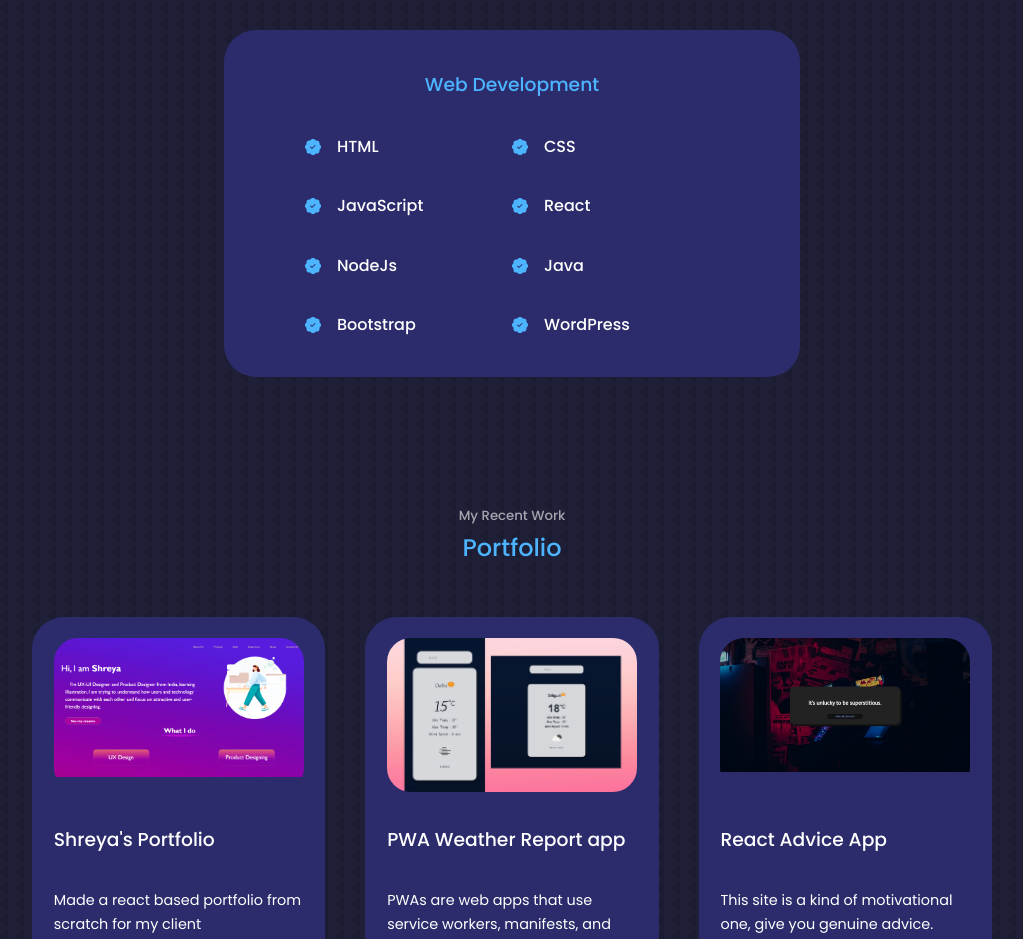
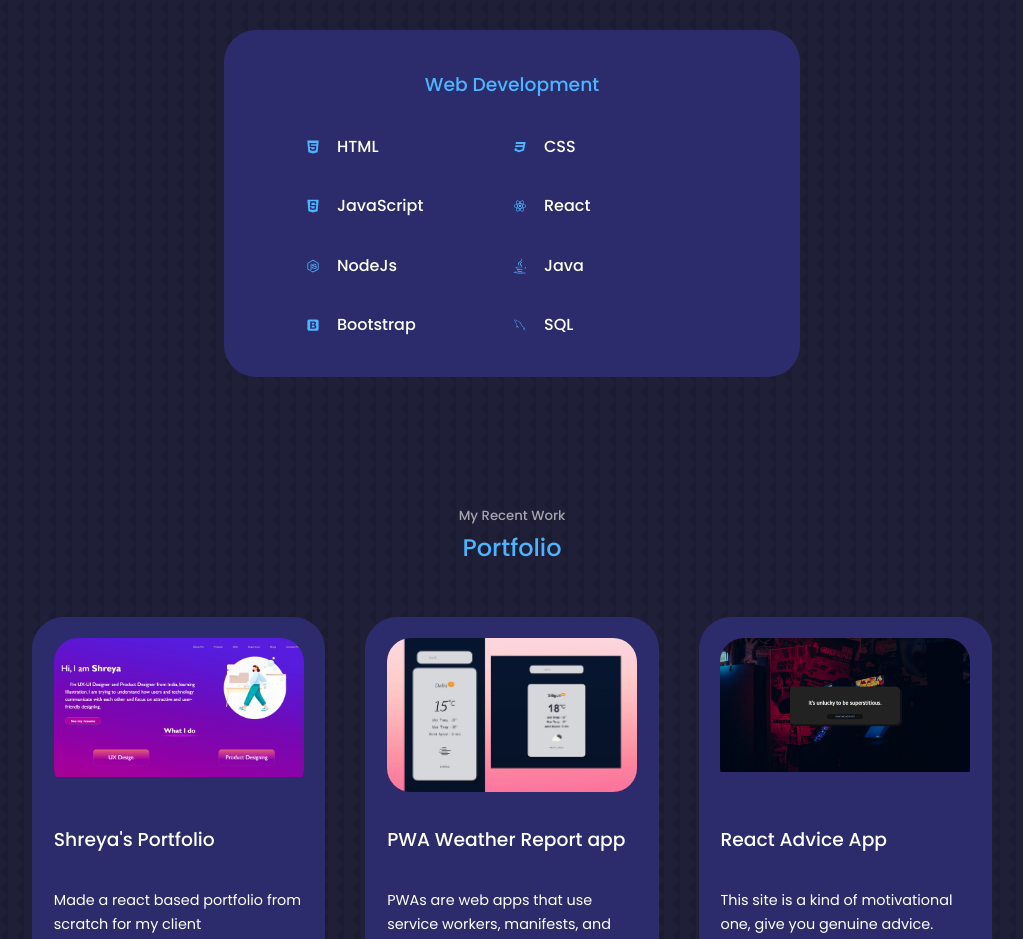
Before and after one commit to SwarnaShikhar/swarnaPortfolio, a React (Create React App) app: page / in a window 1280 px wide. Shown: the part 1280-2219 px from the top of the page, without its empty margins (128-1151 px from the left). Built offline with nearby package versions, Linux system fonts and the light colour scheme.

Commit message:
icon change

```diff
--- a/public/index.html
+++ b/public/index.html
@@ -10,34 +10,13 @@
       content="Web site created using create-react-app"
     />
     <link rel="apple-touch-icon" href="%PUBLIC_URL%/logo192.png" />
-    <!--
-      manifest.json provides metadata used when your web app is installed on a
-      user's mobile device or desktop. See https://developers.google.com/web/fundamentals/web-app-manifest/
-    -->
     <link rel="manifest" href="%PUBLIC_URL%/manifest.json" />
-    <!--
-      Notice the use of %PUBLIC_URL% in the tags above.
-      It will be replaced with the URL of the `public` folder during the build.
-      Only files inside the `public` folder can be referenced from the HTML.
 
-      Unlike "/favicon.ico" or "favicon.ico", "%PUBLIC_URL%/favicon.ico" will
-      work correctly both with client-side routing and a non-root public URL.
-      Learn how to configure a non-root public URL by running `npm run build`.
-    -->
-    <title>React App</title>
+    <title>Swarna's Portfolio</title>
   </head>
   <body>
-    <noscript>You need to enable JavaScript to run this app.</noscript>
+    <noscript></noscript>
     <div id="root"></div>
-    <!--
-      This HTML file is a template.
-      If you open it directly in the browser, you will see an empty page.
 
-      You can add webfonts, meta tags, or analytics to this file.
-      The build step will place the bundled scripts into the <body> tag.
-
-      To begin the development, run `npm start` or `yarn start`.
-      To create a production bundle, use `npm run build` or `yarn build`.
-    -->
   </body>
 </html>
--- a/src/components/experience/Experience.jsx
+++ b/src/components/experience/Experience.jsx
@@ -1,5 +1,7 @@
 import React from 'react';
-import { BsFillPatchCheckFill } from 'react-icons/bs';
+import { AiFillHtml5 } from "react-icons/ai";
+import { DiCss3Full,DiJavascript,DiReact,DiNodejsSmall,DiBootstrap,DiMysql } from "react-icons/di";
+import { FaJava } from "react-icons/fa";
 import './experience.css';
 
 const Experience = () => {
@@ -12,36 +14,36 @@ const Experience = () => {
           <h3>Web Development</h3>
           <div className="experience__content">
           <article className="experience__details">
-              <BsFillPatchCheckFill className="experience__details-icon" />
+              <AiFillHtml5 className="experience__details-icon" />
               <h4>HTML</h4>
             </article>
             <article className="experience__details">
-              <BsFillPatchCheckFill className="experience__details-icon" />
+              <DiCss3Full className="experience__details-icon" />
               <h4>CSS</h4>
             </article>
             <article className="experience__details">
-              <BsFillPatchCheckFill className="experience__details-icon" />
+              <DiJavascript className="experience__details-icon" />
               <h4>JavaScript</h4>
             </article>
             <article className="experience__details">
-              <BsFillPatchCheckFill className="experience__details-icon" />
+              <DiReact className="experience__details-icon" />
               <h4>React</h4>
             </article>
             <article className="experience__details">
-              <BsFillPatchCheckFill className="experience__details-icon" />
+              <DiNodejsSmall className="experience__details-icon" />
               <h4>NodeJs</h4>
             </article>
             <article className="experience__details">
-              <BsFillPatchCheckFill className="experience__details-icon" />
+              <FaJava className="experience__details-icon" />
               <h4>Java</h4>
             </article>
             <article className="experience__details">
-              <BsFillPatchCheckFill className="experience__details-icon" />
+              <DiBootstrap className="experience__details-icon" />
               <h4>Bootstrap</h4>
             </article>
             <article className="experience__details">
-              <BsFillPatchCheckFill className="experience__details-icon" />
-              <h4>WordPress</h4>
+              <DiMysql className="experience__details-icon" />
+              <h4>SQL</h4>
             </article>
           </div>
         </div>
--- a/src/components/intro/Intro.jsx
+++ b/src/components/intro/Intro.jsx
@@ -1,7 +1,6 @@
 import React from "react";
 import { FaAward } from "react-icons/fa";
 import { VscFolderLibrary } from "react-icons/vsc";
-// import ME from '../../assets/Rasif Tagizade image.jpg';
 import "./intro.css";
 
 const Intro = () => {
```
Also changed, not shown: src/assets/MyPic.png (added).
